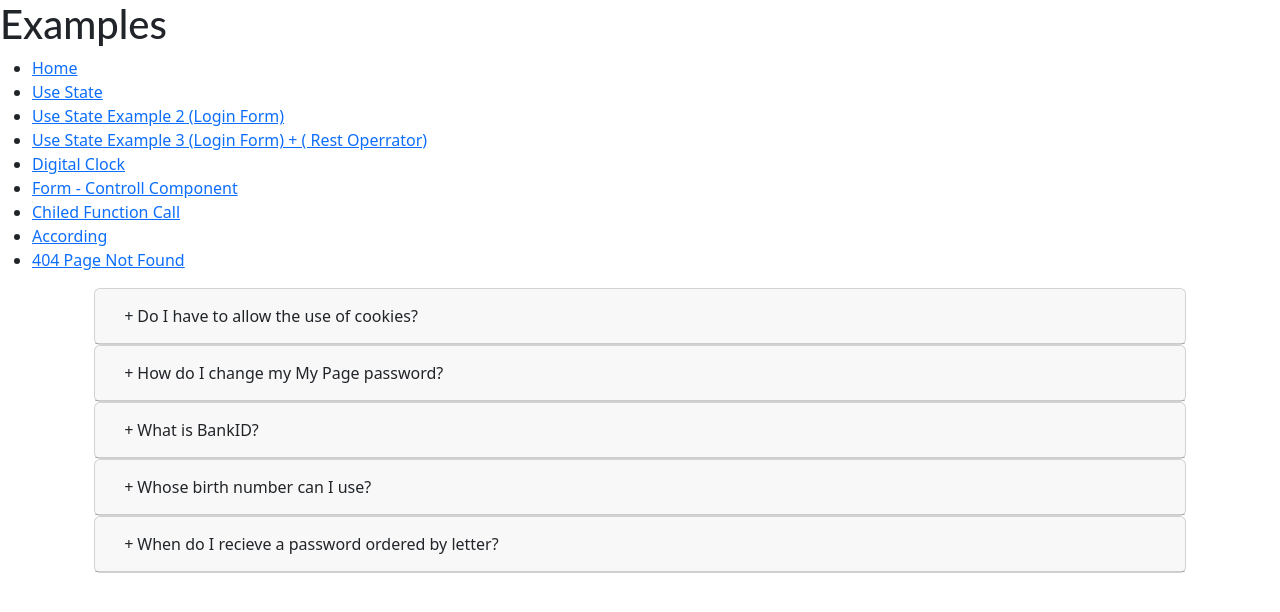
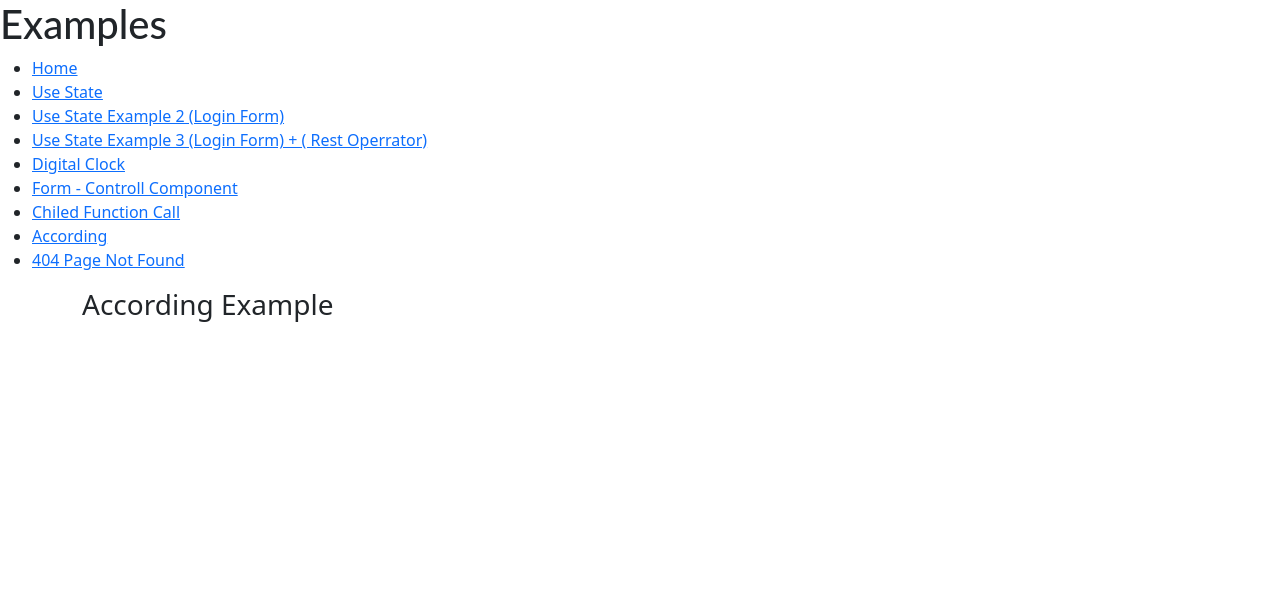
Before and after one commit to rajrachchh14/react-examples2, a React (Create React App) app: page /According in a window 1280 px wide. Shown: the top 612 px of the page. Built offline with nearby package versions, Linux system fonts and the light colour scheme.

Commit message:
1 file modified, 1 added

```diff
--- a/src/According.js
+++ b/src/According.js
@@ -1,43 +1,21 @@
 import React, { useState } from 'react';
 
 import AccordingQuestion from './AccordingQuestion';
+import AccordingComponent from './AccordingComponent';
 
 export default function According() {
   let [data, setData] = useState(AccordingQuestion);
   let [show, setShow] = useState(false);
 
-  const Open = () => {
-    if (show === false) {
-      setShow(true);
-    } else {
-      setShow(false);
-    }
-  };
-
   return (
     <>
       <div className="container">
-        {data.map((items, index) => (
-          <div className="container">
-            <div className="accordion">
-              <div className="card">
-                <div className="card-header">
-                  <h2 className="mb-0">
-                    <button type="button" className="btn" onClick={Open}>
-                      <i>{!show ? '+' : '-'}</i> {items.title}
-                    </button>
-                  </h2>
-                </div>
-
-                <div className={!show ? 'collapse' : ''}>
-                  <div className="card-body">
-                    <p>{items.info}</p>
-                  </div>
-                </div>
-              </div>
-            </div>
-          </div>
-        ))}
+        <h3>According Example</h3>
+        <section className="info">
+          {data.map((question) => (
+            <AccordingComponent key={question.id} {...question} />
+          ))}
+        </section>
       </div>
     </>
   );
--- /dev/null
+++ b/src/AccordingComponent.js
@@ -0,0 +1,11 @@
+import React, { useState } from 'react';
+
+export default function AccordingComponent() {
+  let [show, setShow] = useState(false);
+
+  return (
+    <>
+      <div className="container"></div>
+    </>
+  );
+}
```
